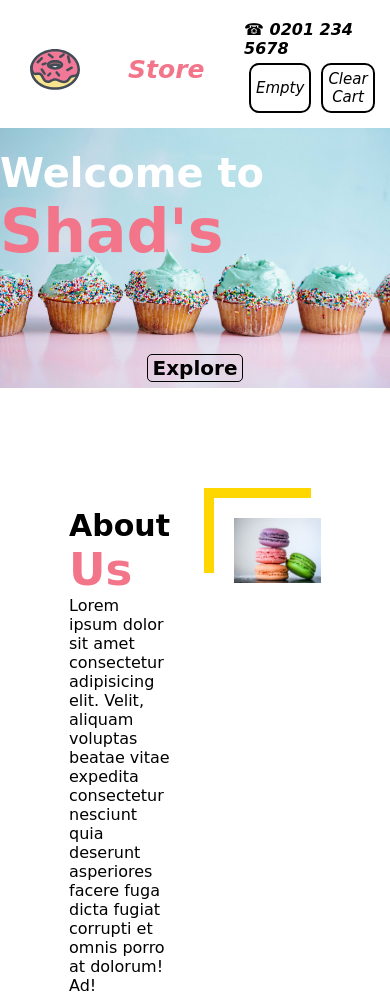
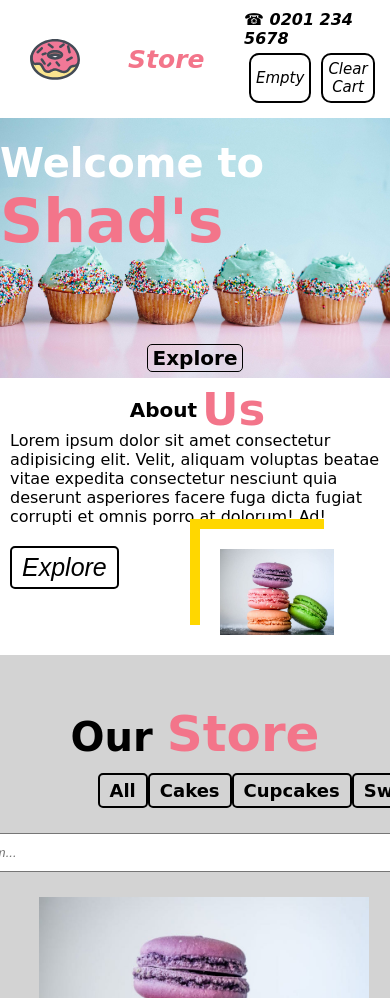
Before and after one commit to farshad-s/Cake-Shop, a plain HTML site: page index.html in a window 390 px wide. Shown: the top 998 px of the page. Drawn offline with Linux system fonts and the light colour scheme.

Commit message:
made about us section responsive

```diff
--- a/css/style.css
+++ b/css/style.css
@@ -16,7 +16,6 @@ body {
   justify-content: space-between;
   align-items: center;
   margin-left: 30px;
-  margin-top: 10px;
   padding: 10px;
 }
 
@@ -388,6 +387,7 @@ body {
 /* Responsive Web Design */
 
 @media screen and (max-width: 600px) {
+  /* body */
   html,
   body {
     overflow-x: hidden;
@@ -395,6 +395,7 @@ body {
   body {
     position: relative;
   }
+  /* navbar */
   .header {
     justify-content: space-between;
   }
@@ -425,6 +426,7 @@ body {
     margin: 5px;
     font-size: 15px;
   }
+  /* home section */
   .home {
     height: auto;
     max-width: 100%;
@@ -439,6 +441,32 @@ body {
     margin-top: 220px;
     background-color: transparent;
   }
+  /* about us section */
+  .about-us {
+    padding-top: 0px;
+    padding-bottom: 10px;
+    margin-left: 10px;
+    margin-right: 0px;
+    flex-direction: column;
+  }
+  .about-us h1 {
+    font-size: 20px;
+    display: flex;
+    justify-content: center;
+    align-items: center;
+    width: 200%;
+    margin-bottom: -10px;
+  }
+  .about-us .us {
+    margin: 5px;
+  }
+  .about-us p {
+    width: 200%;
+  }
+  .about-us img {
+    margin-left: 200px;
+    margin-top: -50px;
+  }
 }
 
 @media screen and (max-width: 375px) {
```
